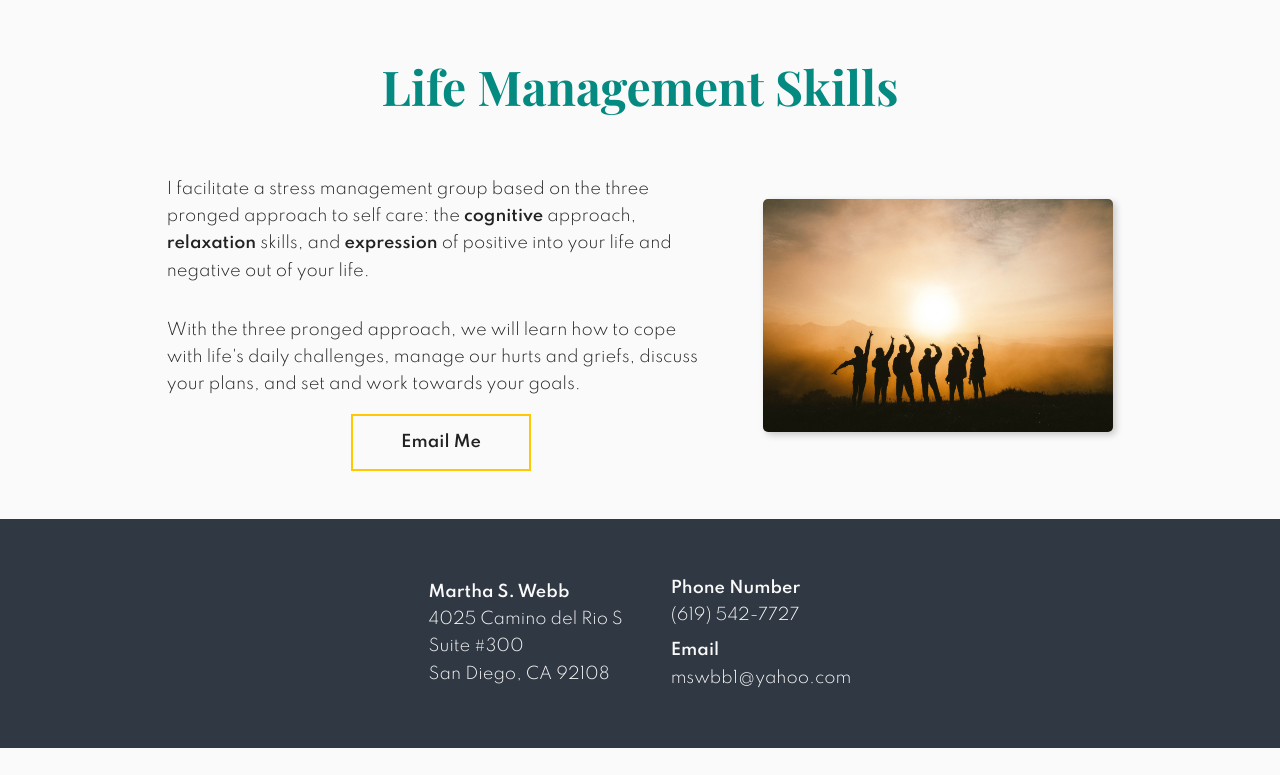
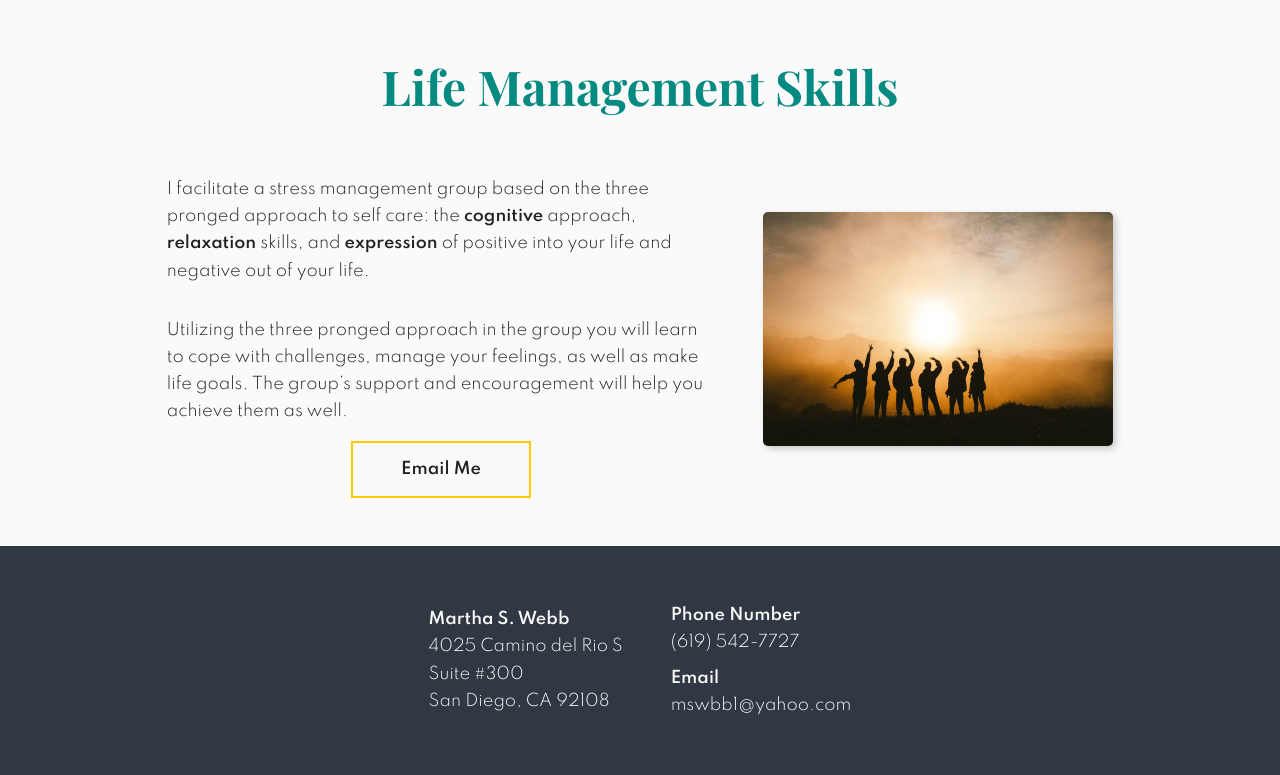
Before and after one commit to ShrikeFound/react-therapist-site, a React (Create React App) app: page /group-therapy in a window 1280 px wide. Shown: the part 608-1383 px from the top of the page. Before the commit the page ends 1356 px from the top, so only its background shows below. Built offline with nearby package versions, Linux system fonts and the light colour scheme.

Commit message:
revise copy

```diff
--- a/src/components/GroupTherapy.js
+++ b/src/components/GroupTherapy.js
@@ -25,7 +25,7 @@ const GroupTherapy = ({ img }) => {
               I facilitate a stress management group based on the three pronged approach to self care: the <b>cognitive</b> approach, <b>relaxation</b> skills, and <b>expression</b> of positive into your life and negative out of your life.
             </p>
             <p>
-              With the three pronged approach, we will learn how to cope with life's daily challenges, manage our hurts and griefs, discuss your plans, and set and work towards your goals.
+              Utilizing the three pronged approach in the group you will learn to cope with challenges, manage your feelings, as well as make life goals. The group’s  support and encouragement will help you achieve them as well.
             </p>
             <Link className="button secondary" to="/contact">Email Me</Link>
           </div>
```
